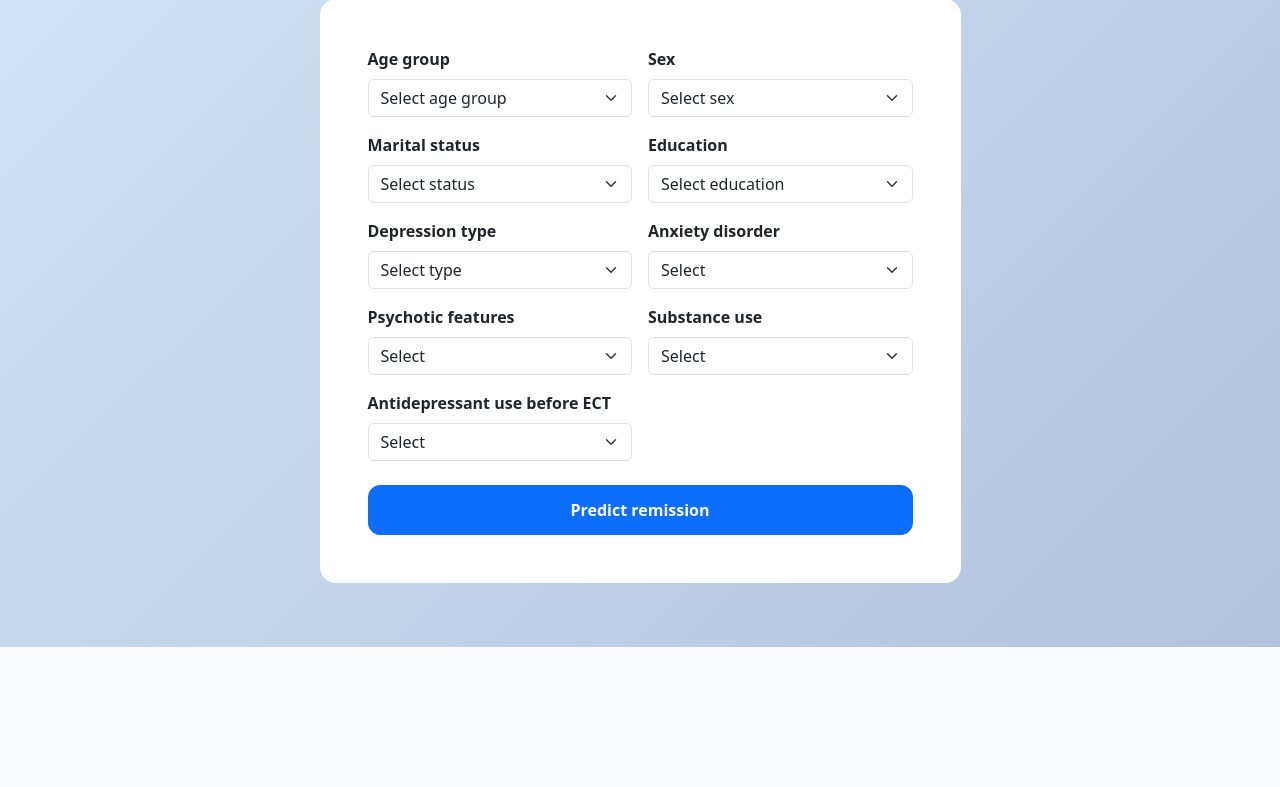
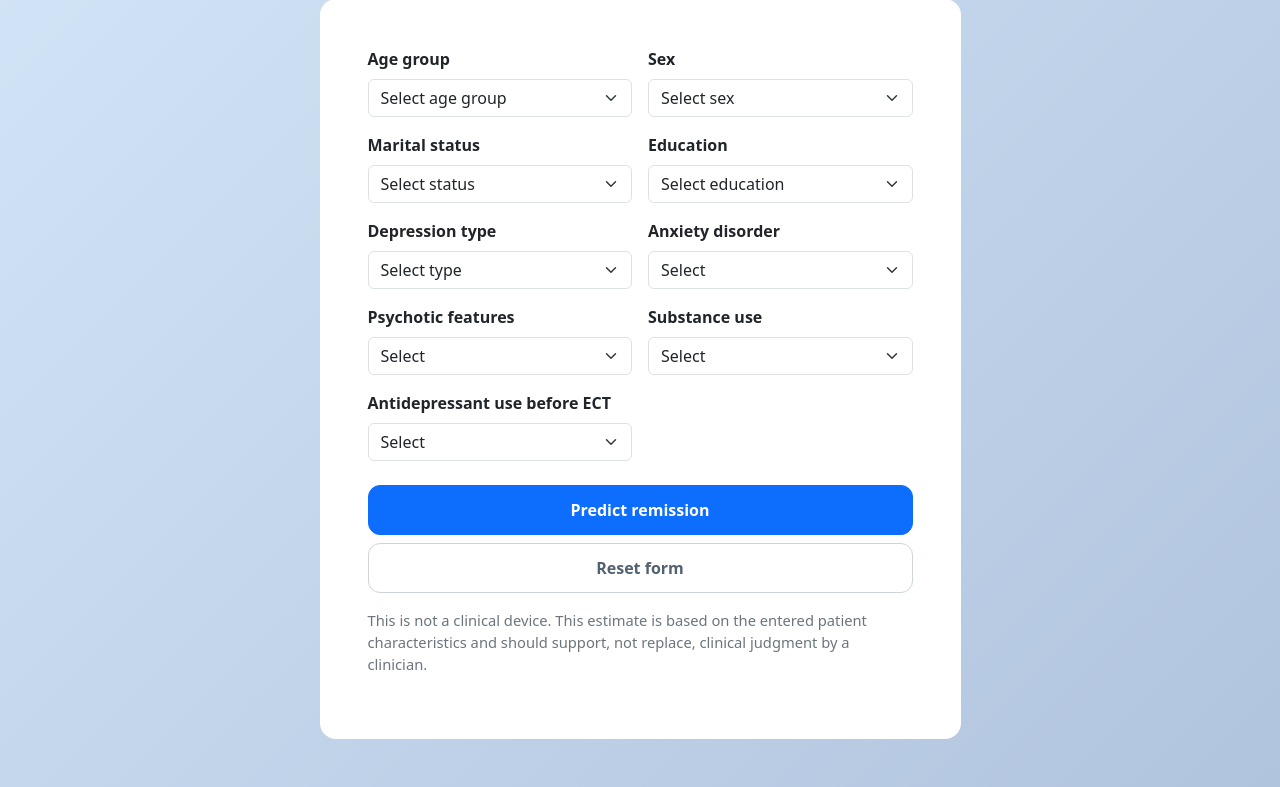
Before and after one commit to sofie-aa/Master-Thesis, a Flask app: page / in a window 1280 px wide. Shown: the part 153-940 px from the top of the page. Before the commit the page ends 800 px from the top, so only its background shows below. Run offline with Flask 3, Linux system fonts and the light colour scheme; parts of the project's set-up code (start-up, migrations or seed data) failed here and were passed over; some libraries are stand-ins or nearby versions.

Commit message:
Form does not reset + some changes in wording.

```diff
--- a/Code/static/css/styles.css
+++ b/Code/static/css/styles.css
@@ -70,13 +70,16 @@ body {
     align-items: center;
     justify-content: center;
 
+    border: none;
     border-radius: 50%;
+    background: transparent;
 
     font-size: 24px;
     font-weight: 400;
     line-height: 1;
 
     color: #7a8794;
+    cursor: pointer;
     text-decoration: none;
 
     transition: all 0.2s ease;
@@ -129,3 +132,19 @@ body {
 .dot.filled {
     background: #03befd;
 }
+
+.btn-reset {
+    padding: 0.75rem;
+    font-weight: 600;
+    border-radius: 0.75rem;
+    background: rgba(255,255,255,0.7);
+    border: 1px solid #ced4da;
+    color: #526270;
+    text-decoration: none;
+}
+
+.btn-reset:hover {
+    background: rgba(255,255,255,0.95);
+    border-color: #adb5bd;
+    color: #1f3c88;
+}
--- a/Code/templates/index.html
+++ b/Code/templates/index.html
@@ -126,17 +138,29 @@
     <label class="form-label">Antidepressant use before ECT</label>
     <select class="form-select" name="AntidepressantBeforeECT" required>
         <option value="">Select</option>
-        <option value="Never">Never</option>
-        <option value="Not 0-3 months before ECT">
+
+        <option value="Never"
+            {% if submitted_data.get("AntidepressantBeforeECT") == "Never" %}selected{% endif %}>
+            Never
+        </option>
+
+        <option value="Not 0-3 months before ECT"
+            {% if submitted_data.get("AntidepressantBeforeECT") == "Not 0-3 months before ECT" %}selected{% endif %}>
             No use in last 3 months
         </option>
-        <option value="0-3 months, not 3-6">
+
+        <option value="0-3 months, not 3-6"
+            {% if submitted_data.get("AntidepressantBeforeECT") == "0-3 months, not 3-6" %}selected{% endif %}>
             0-3 months only
         </option>
-        <option value="0-3 months and 3-6, not 6-9">
+
+        <option value="0-3 months and 3-6, not 6-9"
+            {% if submitted_data.get("AntidepressantBeforeECT") == "0-3 months and 3-6, not 6-9" %}selected{% endif %}>
             0-6 months (not 6-9)
         </option>
-        <option value="0-3 months and 3-6 and 6-9">
+
+        <option value="0-3 months and 3-6 and 6-9"
+            {% if submitted_data.get("AntidepressantBeforeECT") == "0-3 months and 3-6 and 6-9" %}selected{% endif %}>
             0-9 months continuous
         </option>
     </select>
@@ -147,6 +171,16 @@
         Predict remission
     </button>
 </div>
+
+<div class="col-12 mt-2">
+    <a href="/" class="btn btn-reset w-100">
+        Reset form
+    </a>
+</div>
+
+<p class="small-note mt-3">
+    This is not a clinical device. This estimate is based on the entered patient characteristics and should support, not replace, clinical judgment by a clinician.
+</p>
 
 </div>
 </form>
@@ -194,11 +228,17 @@
         {% endif %}
 
         <p class="small-note mt-3">
-            This estimate is based on the entered patient characteristics and should support, not replace, clinical judgment by a professional clinician.
+            This is not a clinical device. This estimate is based on the entered patient characteristics and should support, not replace, clinical judgment by a clinician.
         </p>
     </div>
 </div>
 {% endif %}
 
+<script>
+    function closeSpotlight() {
+        document.querySelector(".spotlight-overlay").style.display = "none";
+    }
+    </script>
+
 </body>
 </html>
```
Also changed, not shown: other parts of Code/templates/index.html (+20 -8 lines).
